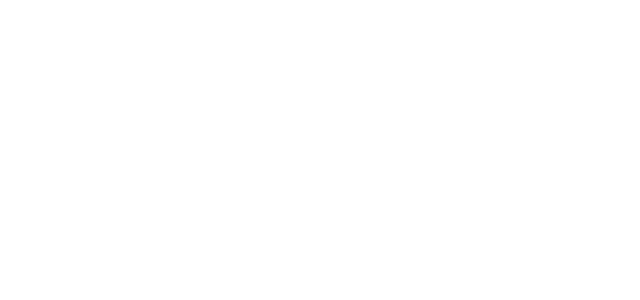
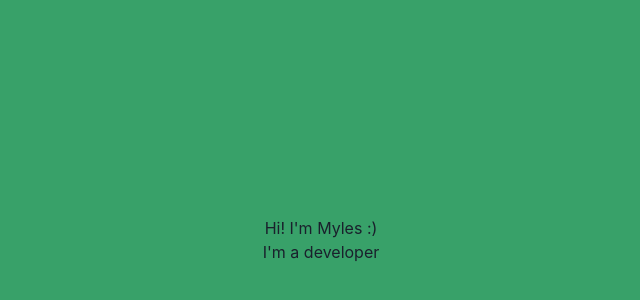
Before and after one commit to MylesWritesCode/portfolio, a Next.js app: page / in a window 1280 px wide. Shown: the part 160-460 px from the top of the page, without its empty margins (319-959 px from the left). Built offline with nearby package versions, Linux system fonts and the light colour scheme.

Commit message:
messing with typewriter effect

```diff
--- /dev/null
+++ b/src/components/Welcome.module.scss
@@ -0,0 +1,14 @@
+/**
+ * File: /src/components/Welcome.module.scss
+ * Project: portfolio
+ * Purpose: // TODO: Add the purpose of the file here.
+ *
+ * @author Myles Berueda
+ * @date   Saturday November 20th 2021
+ * -----
+ * Modified: Saturday November 20th 2021 9:12:34 pm
+ * -----
+ * Copyright (c) 2021 MylesWritesCode
+ * -----
+ * HISTORY
+**/
--- /dev/null
+++ b/src/components/Welcome.tsx
@@ -0,0 +1,47 @@
+/**
+ * File: /src/components/Welcome.tsx
+ * Project: portfolio
+ * Purpose: // TODO: Add the purpose of the file here.
+ *
+ * @author Myles Berueda
+ * @date   Saturday November 20th 2021
+ * -----
+ * Modified: Saturday November 20th 2021 8:46:20 pm
+ * -----
+ * Copyright (c) 2021 MylesWritesCode
+ * -----
+ * HISTORY
+***/
+import styles from "./Welcome.module.scss";
+import React from "react";
+import { chakra } from "@chakra-ui/react";
+
+interface WelcomeProps {}
+
+const Welcome: React.FC<WelcomeProps> = ({ ...props }) => {
+  const titleLine: string = "Hi! I'm Myles :)";
+  const skills: string[] = ["developer"];
+
+  const typewritter = (sentences: string[]) => {
+
+  };
+
+  return (
+    <chakra.div
+      display="flex"
+      height="100vh"
+      width="100vw"
+      flexDirection="column"
+      justifyContent="center"
+      alignItems="center"
+      backgroundColor="green.500"
+    >
+      <chakra.h2>{titleLine}</chakra.h2>
+      <chakra.div display="inline-flex">
+        <chakra.p>I'm a <chakra.span>{ skills }</chakra.span></chakra.p>
+      </chakra.div>
+    </chakra.div>
+  );
+};
+
+export default Welcome;
--- a/src/pages/_app.tsx
+++ b/src/pages/_app.tsx
@@ -12,7 +12,7 @@
  * -----
  * HISTORY
  **/
-import "../styles/globals.css";
+import "../styles/globals.scss";
 import type { AppProps } from "next/app";
 import { ChakraProvider } from "@chakra-ui/react";
 
--- a/src/pages/index.tsx
+++ b/src/pages/index.tsx
@@ -12,13 +12,16 @@
  * -----
  * HISTORY
 **/
+import React from 'react';
 import type { NextPage } from 'next'
 import { chakra } from '@chakra-ui/react';
+
+import Welcome from '@components/Welcome';
 
 const Home: NextPage = () => {
   return (
     <chakra.div>
-
+      <Welcome />
     </chakra.div>
   );
 }
```
Also changed, not shown: package.json (+4 -3 lines), tsconfig.json (+6 -1 lines), src/styles/Home.module.scss (renamed from src/styles/Home.module.css), src/styles/globals.scss (renamed from src/styles/globals.css), 1 other file (tests, documents, lock files or other folders).
